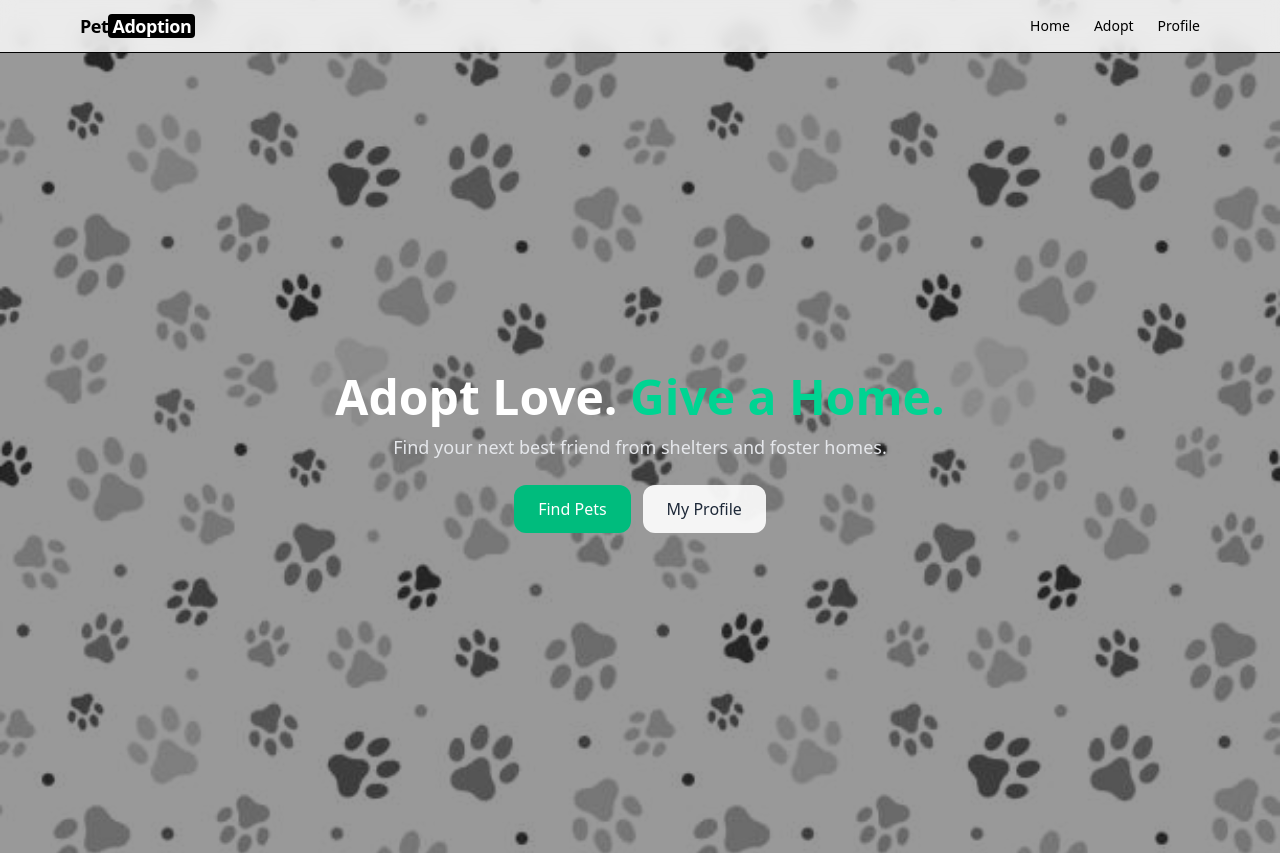
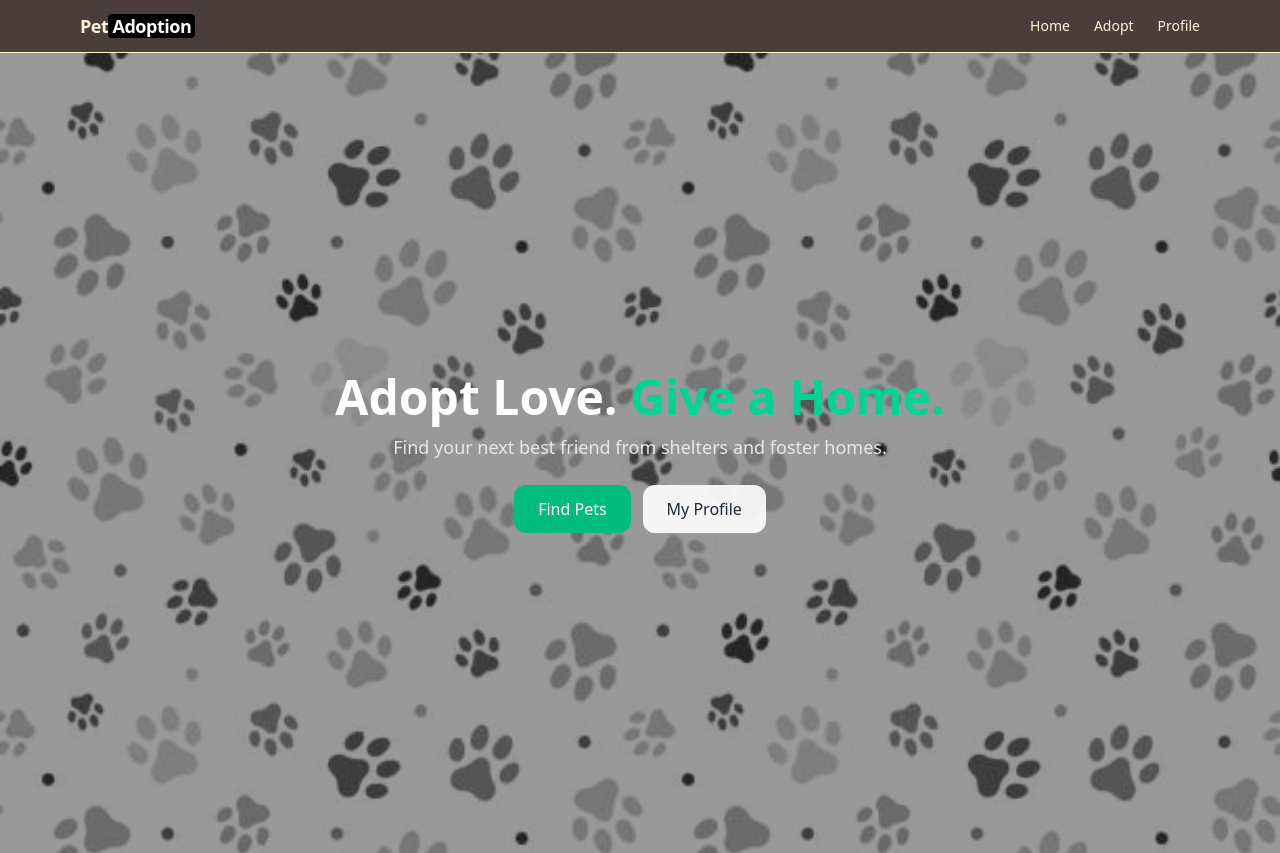
Before and after one commit to ruhanaatiq/pawfect-match, a Next.js app: page / in a window 1280 px wide. Built offline with nearby package versions, Linux system fonts and the light colour scheme.

Commit message:
updated bg and text color

```diff
--- a/src/components/Navbar.jsx
+++ b/src/components/Navbar.jsx
@@ -7,7 +7,8 @@ export default function Navbar() {
   const [menuOpen, setMenuOpen] = useState(false);
 
   return (
-    <nav className="sticky top-0 z-50 border-b bg-white/80 backdrop-blur dark:bg-black/30">
+    <nav className="sticky top-0 z-50 border-b bg-[#4C3D3D] backdrop-blur text-[#FFF7D4]
+ ">
       <div className="mx-auto max-w-6xl px-4 py-3 flex items-center justify-between">
         {/* Logo */}
         <Link href="/" className="text-lg font-bold tracking-tight">
```
